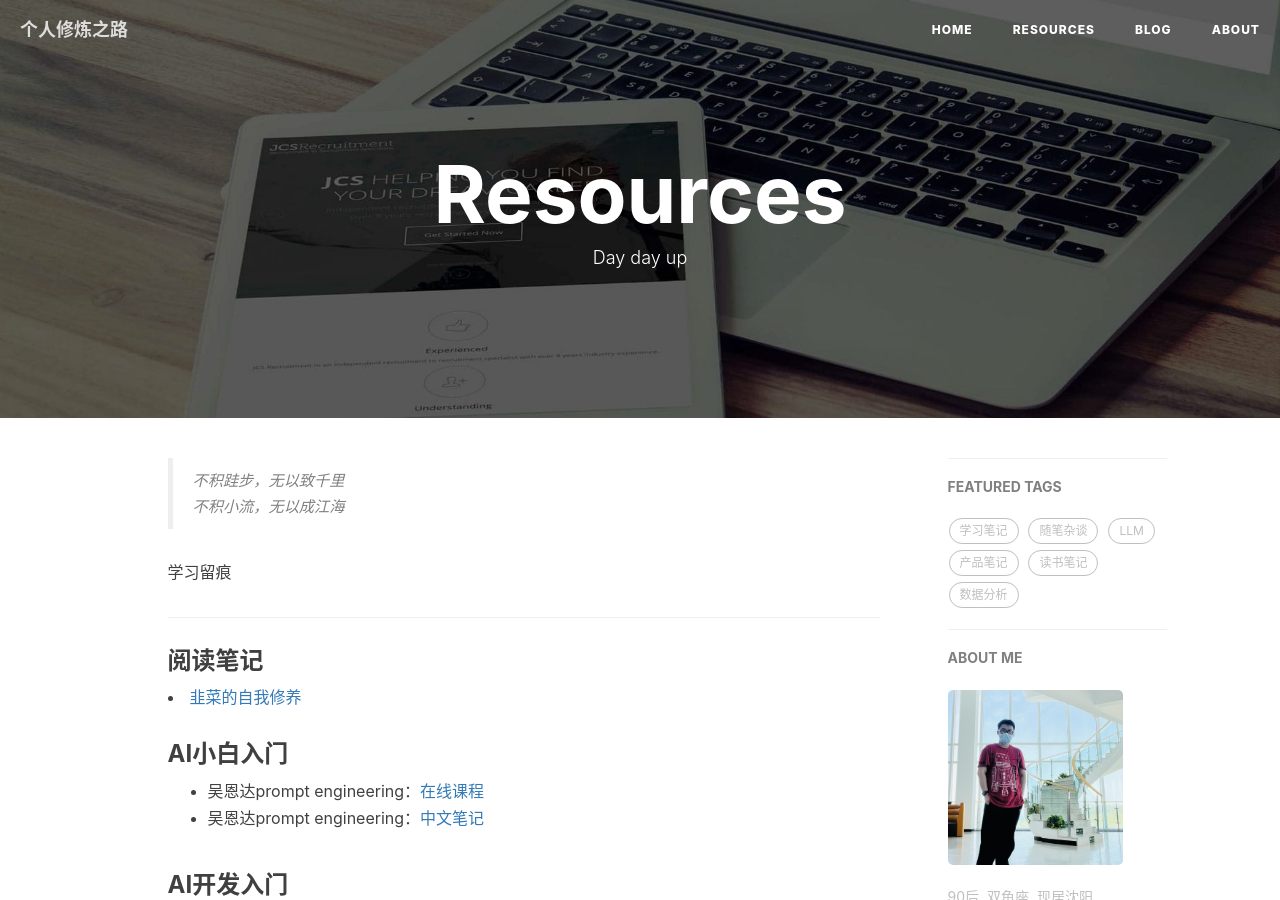
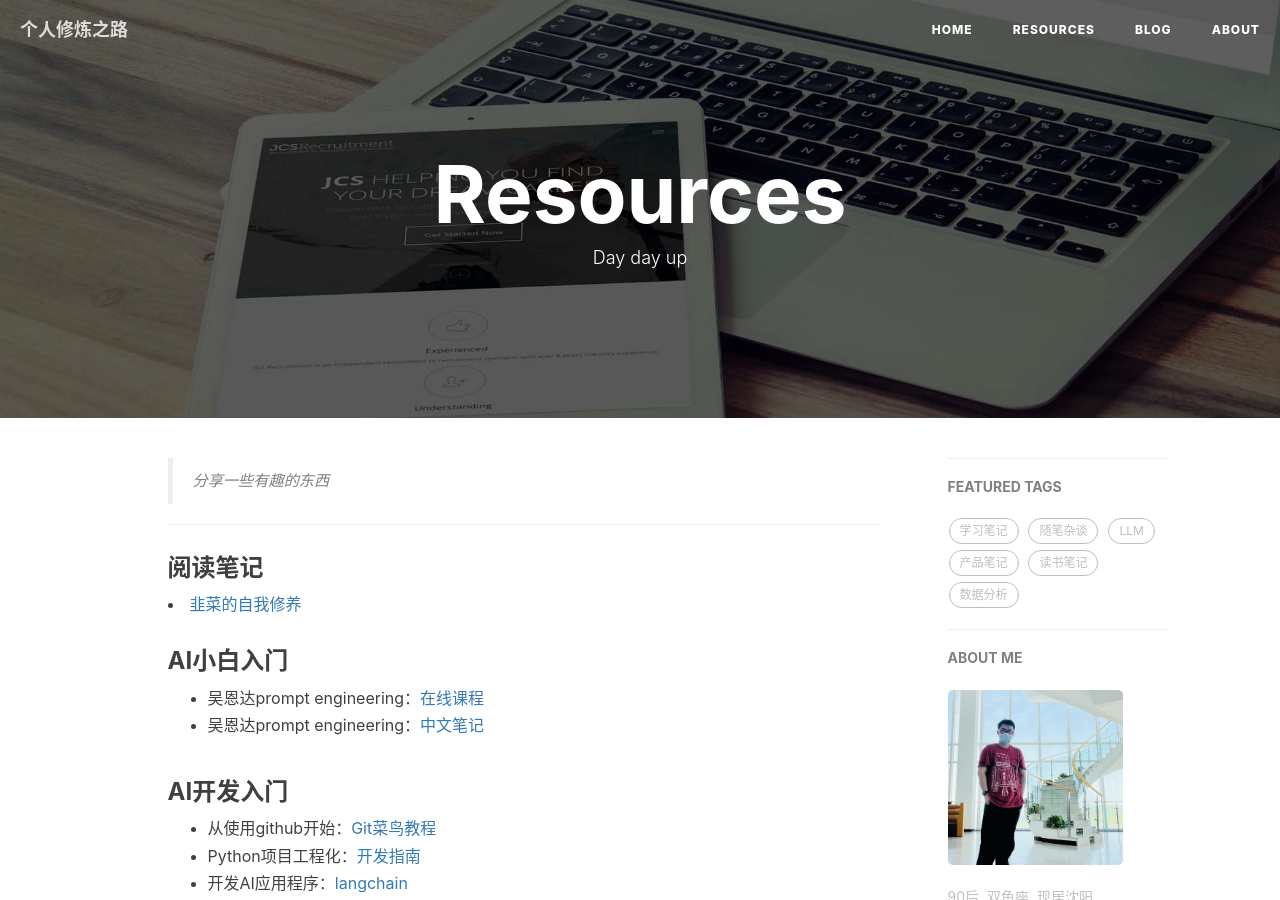
Before and after one commit to bingchuH/bingchuH.github.io, a Jekyll site: the page built from 1-resources.html, in a window 1280 px wide and 900 px high. Built offline with Jekyll 4.4.1, drawn with Linux system fonts in a browser that asks for light colours; nearby versions of some CDN libraries; comment, search, counter and statistics services are not loaded.

Commit message:
修改资源页

```diff
--- a/1-resources.html
+++ b/1-resources.html
@@ -7,10 +7,7 @@ header-img: "img/post-bg-rwd.jpg"
 
 <div class="zh post-container">
 
-    <blockquote><p>不积跬步，无以致千里<br>
-    不积小流，无以成江海</p></blockquote>
-
-    <p>学习留痕</p>
+    <blockquote><p>分享一些有趣的东西</p></blockquote>
 
     <hr>
     <h3 id="toc_0">阅读笔记</h3>
```
